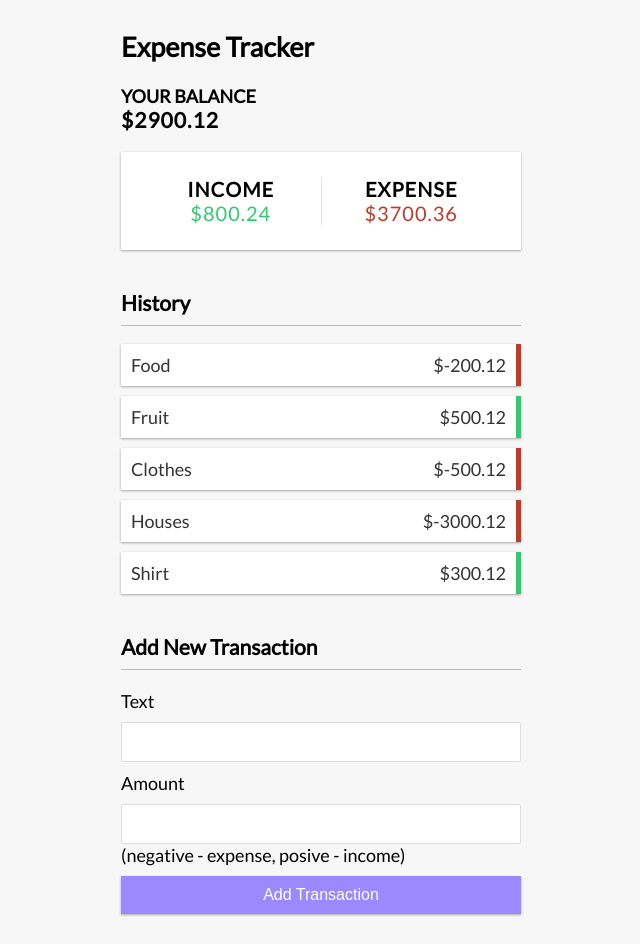
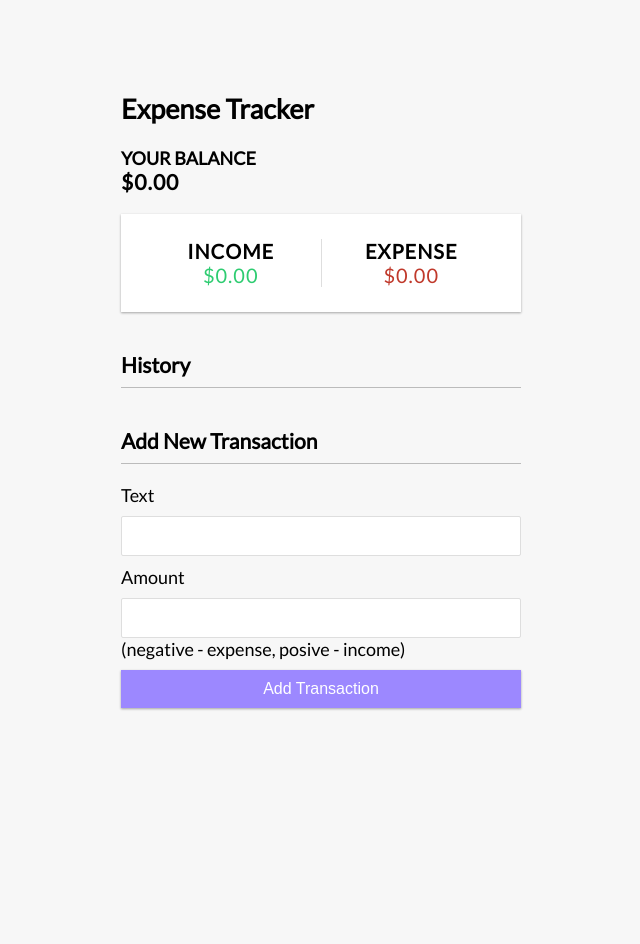
Before and after one commit to pascoalkahamba/task-list-with-vuejs, a Vue app: page / in a window 1280 px wide. Shown: the whole page, without its empty margins (319-959 px from the left). After the commit the page ends 800 px from the top, so only its background shows below. Built offline with nearby package versions, Linux system fonts and the light colour scheme.

Commit message:
I've implemented the functionality to save transactions in localStorage

```diff
--- a/src/App.vue
+++ b/src/App.vue
@@ -14,19 +14,13 @@ interface TransactionsPrps {
 }
 
 const toast = useToast();
-const transactions = ref([
-  { id: getUniqueId(), text: 'Food', amount: -200.12 },
-  { id: getUniqueId(), text: 'Fruit', amount: 500.12 },
-  { id: getUniqueId(), text: 'Clothes', amount: -500.12 },
-  { id: getUniqueId(), text: 'Houses', amount: -3000.12 },
-  { id: getUniqueId(), text: 'Shirt', amount: 300.12 }
-]);
+const transactions = ref<TransactionsPrps[]>([]);
 
 onMounted(() => {
   function areThereInLocalStorage() {
-    const storageValue = JSON.parse(localStorage.getItem('transactions') as string);
-    if (storageValue) {
-      transactions.value = storageValue as typeof transactions.value;
+    const storageTransactions = JSON.parse(localStorage.getItem('transactions') as string);
+    if (storageTransactions) {
+      transactions.value = storageTransactions as typeof transactions.value;
     }
   }
 
@@ -59,6 +53,10 @@ const total = computed(() =>
   }, 0)
 );
 
+function saveTransactionsToLocalStorage() {
+  localStorage.setItem('transactions', JSON.stringify(transactions.value));
+}
+
 function addTransaction(transaction: TransactionsPrps) {
   transactions.value.push({
     id: getUniqueId(),
@@ -66,11 +64,13 @@ function addTransaction(transaction: TransactionsPrps) {
     amount: transaction.amount
   });
 
+  saveTransactionsToLocalStorage();
   toast.success('Transaction added');
 }
 
 function handleDeleteTransaction(id: number) {
   transactions.value = transactions.value.filter((transaction) => transaction.id !== id);
+  saveTransactionsToLocalStorage();
   toast.success('Transaction Deleted');
 }
 </script>
```
